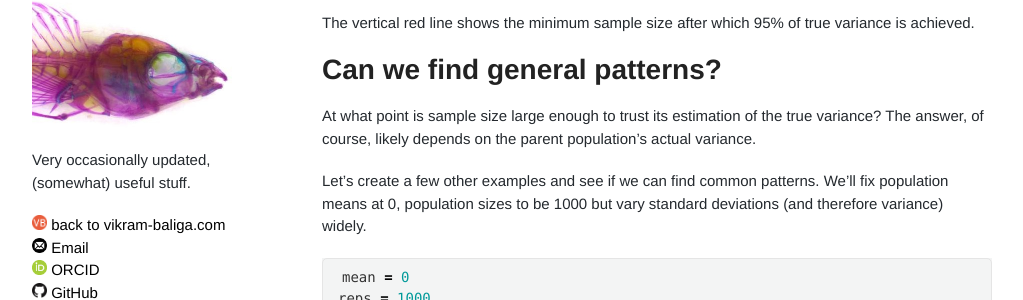
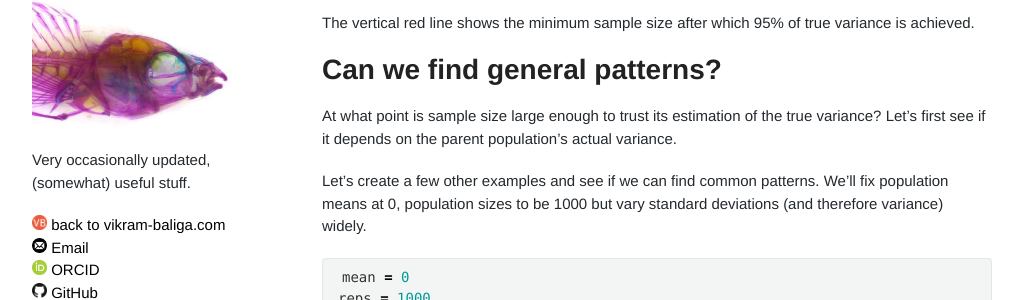
Before and after one commit to vbaliga/vbaliga.github.io, a Jekyll site: the page built from _posts/2019-05-07-dangers-sample-variance-small-sample-size.md, in a window 1280 px wide and 900 px high, scrolled down 4556 px. Shown: the part 153-453 px from the top of the window, without its empty margins (128-1151 px from the left). Built offline with Jekyll 4.4.1, drawn with Linux system fonts in a browser that asks for light colours; a script that is not in the unit is left out.

Commit message:
Update 2019-05-07-dangers-sample-variance-small-sample-size.md

````diff
--- a/_posts/2019-05-07-dangers-sample-variance-small-sample-size.md
+++ b/_posts/2019-05-07-dangers-sample-variance-small-sample-size.md
@@ -9,8 +9,7 @@ Sample variance gives an unbiased estimate of the true population variance, but
 </p>
 <!---more--->
 
-First, we’ll create a normally-distributed parent population with a known mean, variance, and sample size. This represents a natural
-population of something we’d like to study but for sake of time, money, or feasibility, we cannot measure everything. Our goal is to figure out how reliable smaller samples are with respect to estimates of variance. We’ll take increasingly larger samples from this population and see how sample variance fares.
+First, we’ll create a normally-distributed parent population with a known mean, variance, and sample size. This represents a natural population of something we’d like to study but for sake of time, money, or feasibility, we cannot measure everything. Our goal is to figure out how reliable smaller samples are with respect to estimates of variance. We’ll take increasingly larger samples from this population and see how sample variance fares.
 
 ``` r
 mean = 0
@@ -166,11 +165,9 @@ The vertical red line shows the minimum sample size after which 95% of true vari
 
 # Can we find general patterns?
 
-At what point is sample size large enough to trust its estimation of the true variance? The answer, of course, likely depends on the parent
-population’s actual variance.
+At what point is sample size large enough to trust its estimation of the true variance? Let's first see if it depends on the parent population’s actual variance.
 
-Let’s create a few other examples and see if we can find common patterns. We’ll fix population means at 0, population sizes to be 1000
-but vary standard deviations (and therefore variance) widely.
+Let’s create a few other examples and see if we can find common patterns. We’ll fix population means at 0, population sizes to be 1000 but vary standard deviations (and therefore variance) widely.
 
 ``` r
 mean = 0
````
